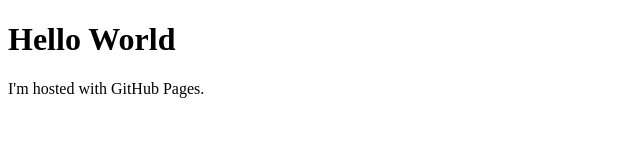
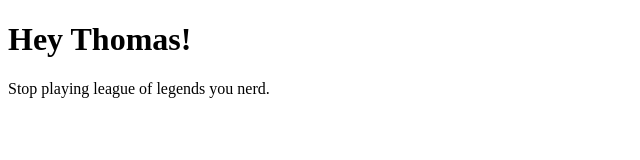
Before and after one commit to Lent1l/Lent1l.github.io, a plain HTML site: page index.html in a window 1280 px wide. Shown: the whole page, without its empty margins (0-640 px from the left). Drawn offline with Linux system fonts and the light colour scheme.

Commit message:
Update index.html

```diff
--- a/index.html
+++ b/index.html
@@ -4,7 +4,7 @@
 <title>The Land of Lent1l!</title>
 </head>
 <body>
-<h1>Hello World</h1>
-<p>I'm hosted with GitHub Pages.</p>
+<h1>Hey Thomas!</h1>
+<p>Stop playing league of legends you nerd.</p>
 </body>
 </html>
```
